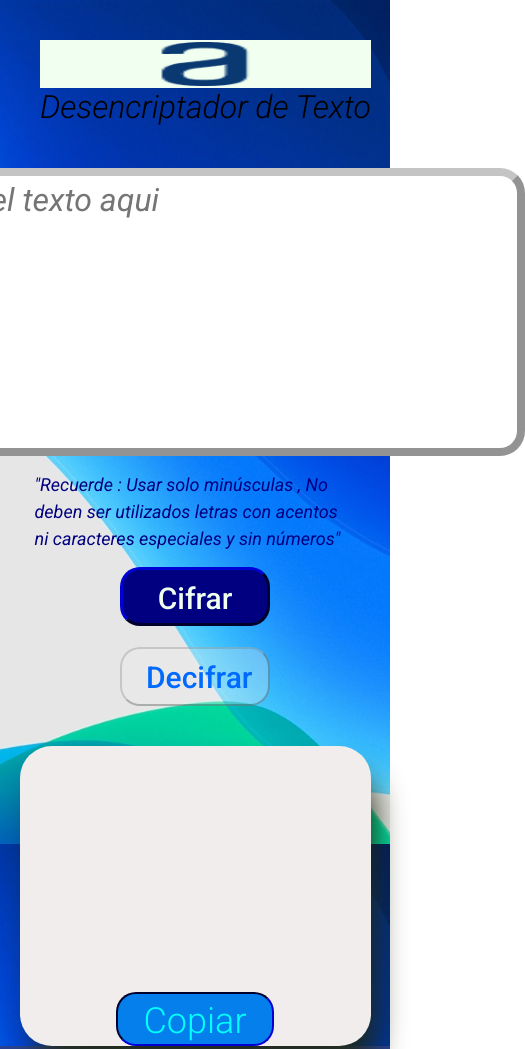
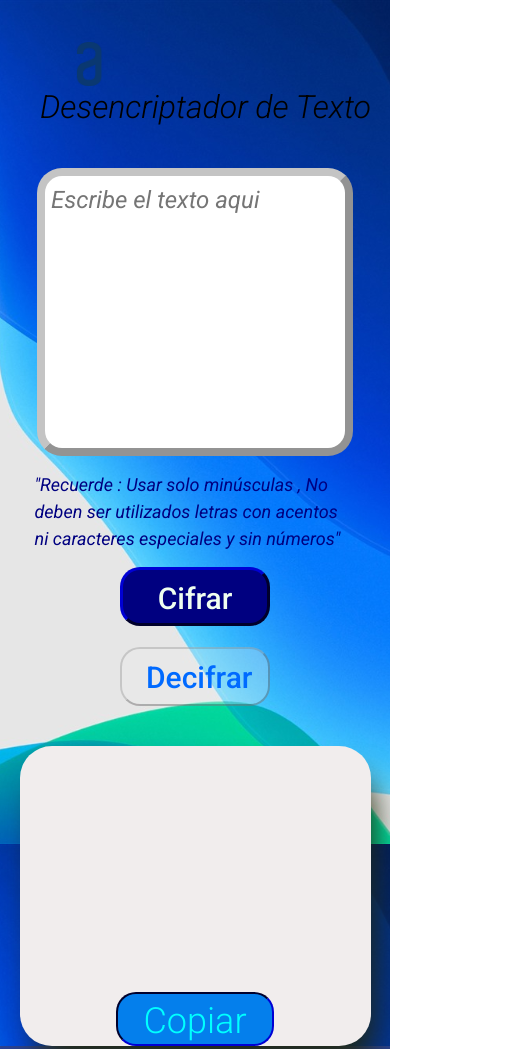
Before and after one commit to DarkRomex/3ncr1pt4d0r, a plain HTML site: page index.html in a window 390 px wide. Shown: the top 1049 px of the page, 525 px wide, since content can reach past the window. Drawn offline with Linux system fonts and the light colour scheme.

Commit message:
Dando Retoques

```diff
--- a/Styles/Style.css
+++ b/Styles/Style.css
@@ -318,10 +318,16 @@ footer{
 }
 
 @media (max-width: 720px) {
+
     header .Logo {
-        width: 100%;
-        background: honeydew;
+        width: 30%;
         padding: 2px;
+
+    }
+
+    .text-area{
+        width: 90%;
+        font-size: 24px;
     }
 
     .porEncriptar {
```
